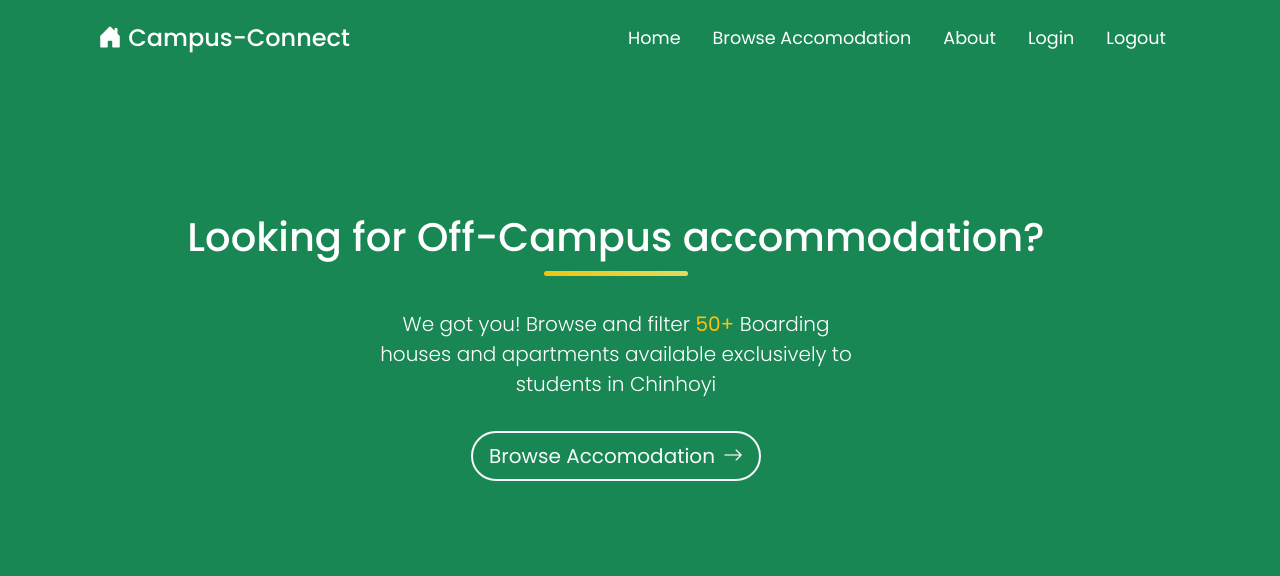
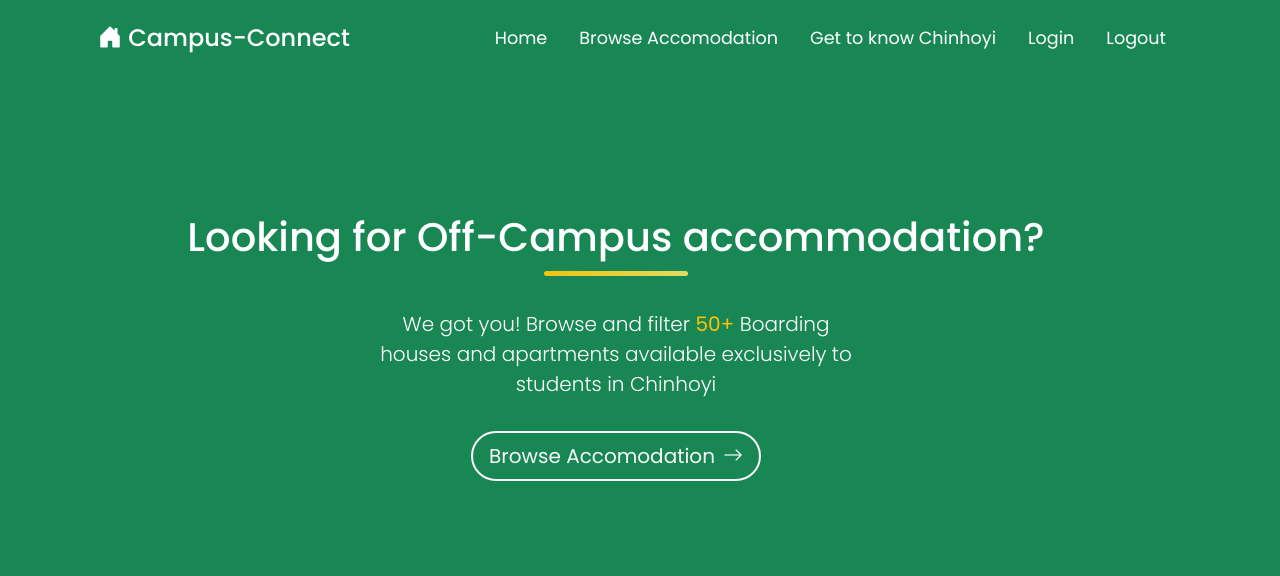
Before and after one commit to taonaben/Campus-Connect-Web-App, a PHP site: page /index.php in a window 1280 px wide. Shown: the top 576 px of the page. Run offline with PHP 8.4, Linux system fonts and the light colour scheme.

Commit message:
created location description

```diff
--- a/headers/customer_header.php
+++ b/headers/customer_header.php
@@ -14,7 +14,7 @@
 				<nav class="d-none d-lg-flex align-items-center">
 					<a href="./index.php">Home</a>
 					<a href="./accomodation.php">Browse Accomodation</a>
-					<a href="./about.php">About</a>
+					<a href="./location_description.php">Get to know Chinhoyi</a>
 					<a href="./login_form.php">Login</a>
 					<a href="./logout.php">Logout</a>
 
```
Also changed, not shown: location_description.php (renamed from about.php).
